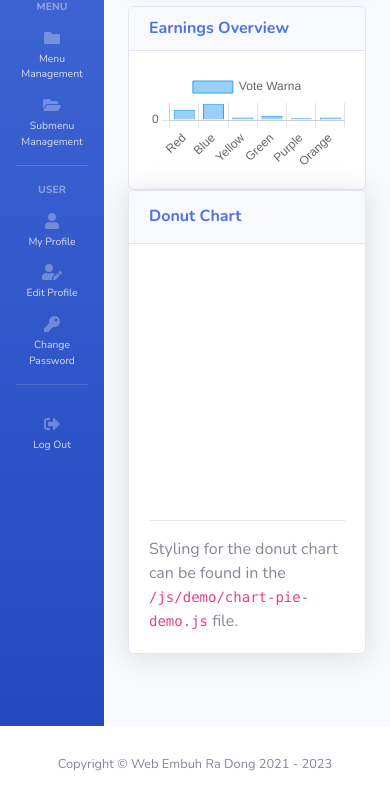
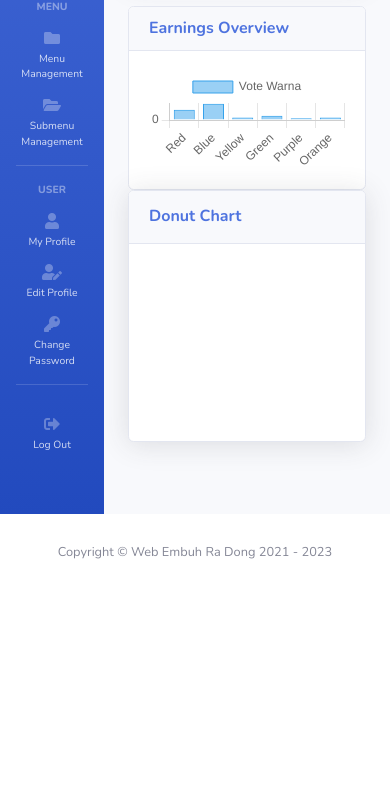
Before and after one commit to slmtwn/antrian, a CodeIgniter app: page /ciappku/admin in a window 390 px wide. Shown: the part 595-1397 px from the top of the page. After the commit the page ends 1154 px from the top, so only its background shows below. Run offline with CodeIgniter, Linux system fonts and the light colour scheme; a user stored in the database is signed in; data comes from the database, SQL or seed files in the repository.

Commit message:
tambahan modul pemakaian

```diff
--- a/application/views/admin/index.php
+++ b/application/views/admin/index.php
@@ -120,12 +120,9 @@
                                 </div>
                                 <!-- Card Body -->
                                 <div class="card-body">
-                                    <div class="chart-pie pt-4">
-                                        <canvas id="myPieChart"></canvas>
+                                    <div>
+                                        <canvas id="myChart"></canvas>
                                     </div>
-                                    <hr>
-                                    Styling for the donut chart can be found in the
-                                    <code>/js/demo/chart-pie-demo.js</code> file.
                                 </div>
                             </div>
                         </div>
--- a/application/views/user/tambahpakai.php
+++ b/application/views/user/tambahpakai.php
@@ -62,6 +62,12 @@
                             </div>
                         </div>
                         <div class="form-group row">
+                            <label for="beban" class="col-sm-2 col-form-label">Beban</label>
+                            <div class="col-sm-3">
+                                <input type="text" name="beban" class="form-control-plaintext font-weight-bold text-left" id="beban" value=15000 readonly>
+                            </div>
+                        </div>
+                        <div class="form-group row">
                             <label for="tarif" class="col-sm-2 col-form-label">Tarif</label>
                             <div class="col-sm-3">
                                 <input type="text" name="tarif" class="form-control-plaintext font-weight-bold text-left" id="tarif" value=1500 readonly>
```
Also changed, not shown: 4 other files.
